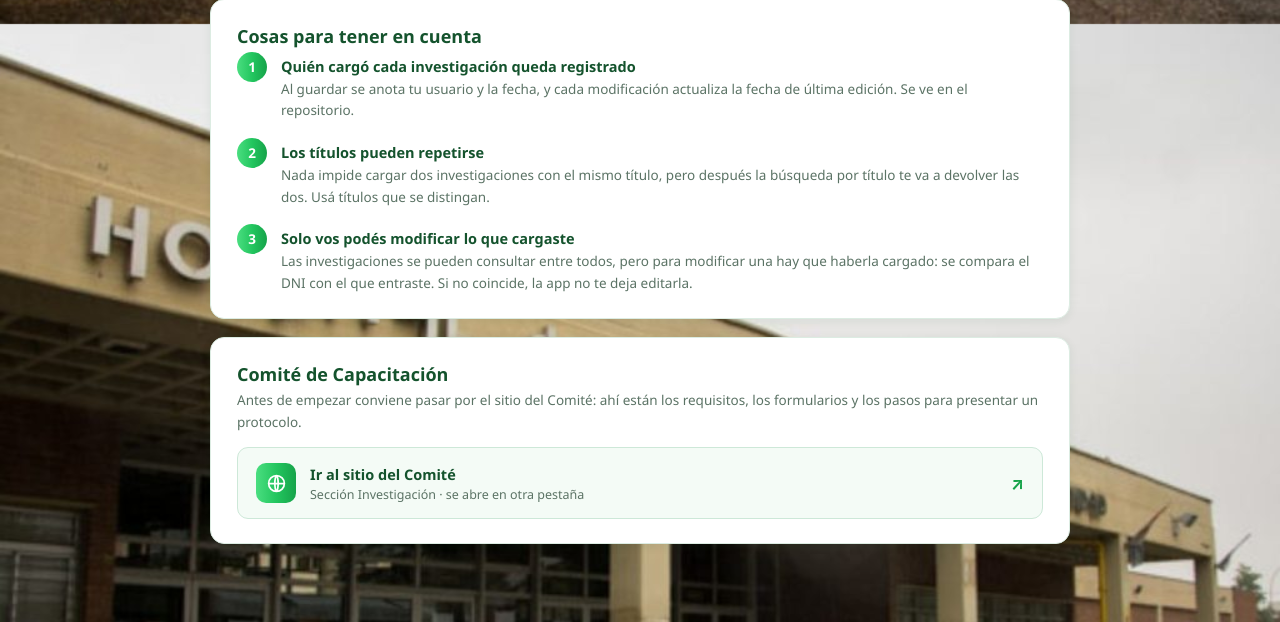
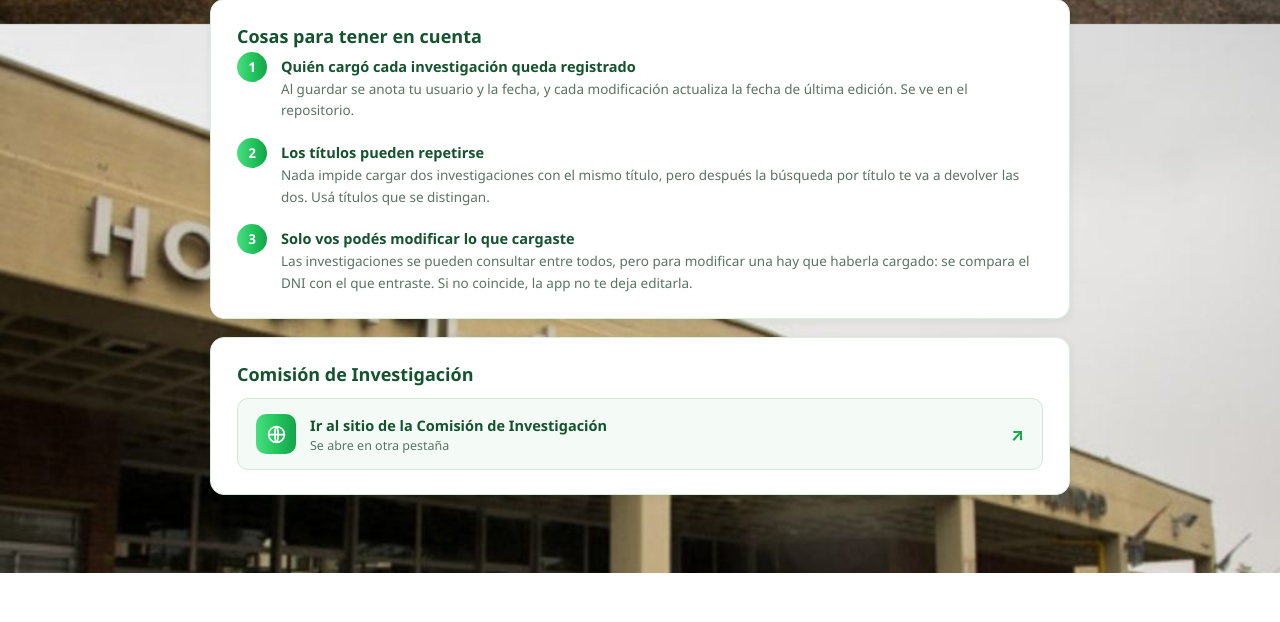
Before and after one commit to lecato86/Repositorio-Cientifico-UTIP, a Flask app: page /como-comenzar in a window 1280 px wide. Shown: the part 936-1558 px from the top of the page. After the commit the page ends 1509 px from the top, so only its background shows below. Run offline with Flask 3, Linux system fonts and the light colour scheme; the visitor is signed in with stand-in values (Sample User, id 1); some libraries are stand-ins or nearby versions.

Commit message:
Deja el bloque final de la guia con el link y nada mas
Se llama "Comision de Investigacion", no "Comite de Capacitacion", y sale
el parrafo que decia que ahi estaban los requisitos y los formularios: es
solo el enlace.

Co-Authored-By: Claude Opus 5 (1M context) <noreply@anthropic.com>

```diff
--- a/static/css/repositorio.css
+++ b/static/css/repositorio.css
@@ -976,6 +976,9 @@
     display: flex;
     align-items: center;
     gap: 14px;
+    /* El bloque no tiene párrafo: el margen lo pone el link, si no queda
+       pegado al título. */
+    margin-top: 12px;
     padding: 15px 18px;
     border: 1px solid var(--sc-field-line);
     border-radius: 11px;
--- a/templates/estudios/como_comenzar.html
+++ b/templates/estudios/como_comenzar.html
@@ -150,14 +150,10 @@
         </ol>
     </div>
 
-    {# Enlace al sitio del Comité. Se muestra el nombre, no la dirección: la URL
-       es larga y con caracteres escapados, y pegada entera se lee mal. #}
+    {# Enlace al sitio de la Comisión. Se muestra el nombre, no la dirección: la
+       URL es larga y con caracteres escapados, y pegada entera se lee mal. #}
     <div class="guia-bloque">
-        <h2>Comité de Capacitación</h2>
-        <p>
-            Antes de empezar conviene pasar por el sitio del Comité: ahí están los
-            requisitos, los formularios y los pasos para presentar un protocolo.
-        </p>
+        <h2>Comisión de Investigación</h2>
 
         <a class="guia-link"
            href="https://sites.google.com/fcm.unc.edu.ar/hnst/comit%C3%A9/c-investigaci%C3%B3n"
@@ -169,8 +165,8 @@
                 </svg>
             </span>
             <span class="guia-link-texto">
-                <span class="guia-link-nombre">Ir al sitio del Comité</span>
-                <span class="guia-link-detalle">Sección Investigación · se abre en otra pestaña</span>
+                <span class="guia-link-nombre">Ir al sitio de la Comisión de Investigación</span>
+                <span class="guia-link-detalle">Se abre en otra pestaña</span>
             </span>
             <span class="guia-link-flecha" aria-hidden="true">↗</span>
         </a>
```
Also changed, not shown: scripts/smoke_test.py (+6 -4 lines).
